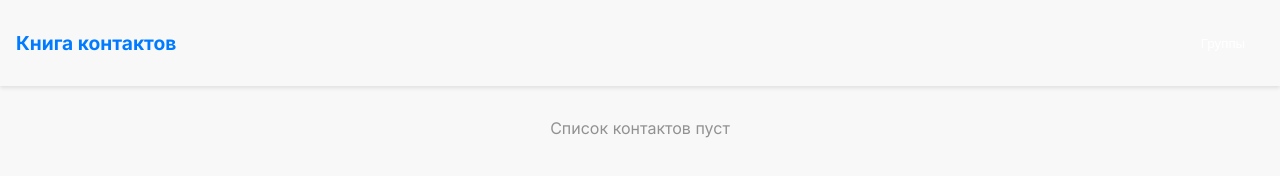
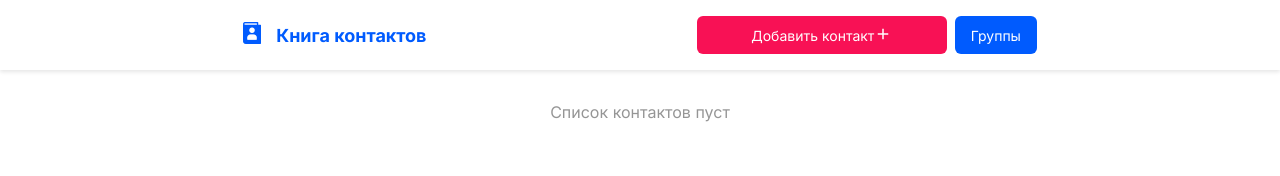
Before and after one commit to d00m-Slaver/TODO-contacts, a website built with Vite: page index.html in a window 1280 px wide. Built offline with nearby package versions, Linux system fonts and the light colour scheme.

Commit message:
fix: correct font-family for header and buttons

```diff
--- a/index.html
+++ b/index.html
@@ -10,18 +10,24 @@
 
       <header class="header">
         <div class="header__left">
-          <span class="header__icon"></span>
+          <span class="header__icon"><img src="./src/assets/images/contacts-icon.png"/></span>
           <span class="header__title">Книга контактов</span>
         </div>
         <div class="header__right">
+          <div class="add-contact add-contact--desktop">
+            <button class="button button--add header__add-btn">
+              <span class="add-contact__text">Добавить контакт</span>
+              <span class="add-contact__icon"><img src="./src/assets/images/plus.png"/></span>
+            </button>
+          </div>
           <button class="button button--primary header__groups-btn">Группы</button>
         </div>
       </header>
 
-      <div class="add-contact">
+      <div class="add-contact add-contact--mobile">
         <button class="button button--add">
-          <span class="add-contact__icon"></span>
           <span class="add-contact__text">Добавить контакт</span>
+          <span class="add-contact__icon"><img src="./src/assets/images/plus.png"/></span>
         </button>
       </div>
 
--- a/package.json
+++ b/package.json
@@ -9,6 +9,7 @@
     "preview": "vite preview"
   },
   "devDependencies": {
+    "sass-embedded": "^1.92.1",
     "typescript": "~5.8.3",
     "vite": "^7.1.2"
   }
--- a/src/styles/_variables.scss
+++ b/src/styles/_variables.scss
@@ -30,6 +30,10 @@
  --font-base: 'Inter', sans-serif;
  --font-heading: 'Inter', sans-serif;
  --color-primary: #2d2d2d;
- --color-bg: #f8f8f8;
- --color-accent: #007bff;
+ --color-bg: #FFFFFF;
+ --color-accent: #005BFE;
+ --color-btn-light-red: #F81155;
+ --color-btn-dark-red: #D1003E;
+ --color-btn-light-blue: #005BFE;
+ --color-btn-dark-blue: #0047C6;
 }
--- a/src/styles/main.scss
+++ b/src/styles/main.scss
@@ -17,47 +17,56 @@ h1,h2,h3{
     justify-content: space-between;
     height: 70px;
     align-items: center;
-    padding: 0.5rem 1rem;
+    padding: 0px 16px;
     background-color: var(--color-bg);
     box-shadow: 0px 2px 4px rgba(0,0,0,0.1);
-
     &__left{
         display: flex;
         align-items: center;
         & .header__icon{
-            font-size:1.2rem;
             font-weight: 700;
+            & img{
+                width:18px;
+                height: 22px;
+            }
         }
         & .header__title{
-            font-size: 1.2rem;
+            margin-left: 15px;
+            font-size: 18px;
             font-weight: 700;
             color: var(--color-accent);
         }
     }
     &__right{
-        font-size: 1.2rem;
+        display: flex;
+        justify-content: center;
+        align-items: center;
+        font-size: 14px;
         font-weight: 700;
     }
     &__groups-btn{
         width: 82px;
         height: 38px;
-        padding:0.5rem 1rem;
+        font-family: var(--font-base);
+        font-size: 14px;
         background-color: var(--color-btn-light-blue);
         color: white;
         border: none;
         border-radius: 6px;
+        cursor: pointer;
     }
 }
 
 .add-contact{
     display: flex;
     justify-content: center;
-    padding: 1rem;
-
     .button--add{
+        margin:16px 8px;
         display: flex;
         justify-content: center;
         align-items: center;
+        font-family: var(--font-base);
+        font-size: 14px;
         background-color: var(--color-btn-light-red);
         color: white;
         border: none;
@@ -65,14 +74,22 @@ h1,h2,h3{
         width: 100%;
         max-width: 434px;
         height: 50px;
-        margin: 16px;
-        padding: 0.5rem 1rem;
-        font-size: 1rem;
         cursor:pointer;
     }
     &__icon{
-        margin-right: 0.5rem;
+        & img{
+            width: 18px;
+            height: 18px;
+        }
     }
+}
+
+.add-contact--desktop{
+    display: none;
+}
+
+.add-contact--mobile{
+    display: flex;
 }
 
 .contacts__empty{
@@ -89,29 +106,23 @@ h1,h2,h3{
 }
 
 @media(min-width: 768px){
+    .header{
+        padding: 0% 19%;
+    }
     .header__left{
         display: flex;
         align-items: center;
     }
-
-    .add-contact{
+    .add-contact--mobile{
         display: none;
     }
-
-    .header__groups-btn{
-        margin-left: 1rem;
+    .add-contact--desktop{
+        display: flex;
     }
-
-    .header__add-btn{
-        display: inline-flex;
-        align-items: center;
-        background-color: var(--color-accent);
-        color: white;
-        border: none;
-        border-radius: 6px;
-        padding: 0.5rem 1rem;
-        font-size: 1rem;
-        cursor: pointer;
-        margin-right: 1rem;
+    .add-contact{
+        .button--add{
+        width: 250px;
+        height: 38px;
+        }
     }
 }
```
Also changed, not shown: src/main.ts (deleted, +0 -24 lines), src/assets/images/plus.png (renamed from src/assets/images/image.png), src/typescript.svg (deleted), 1 other file.
